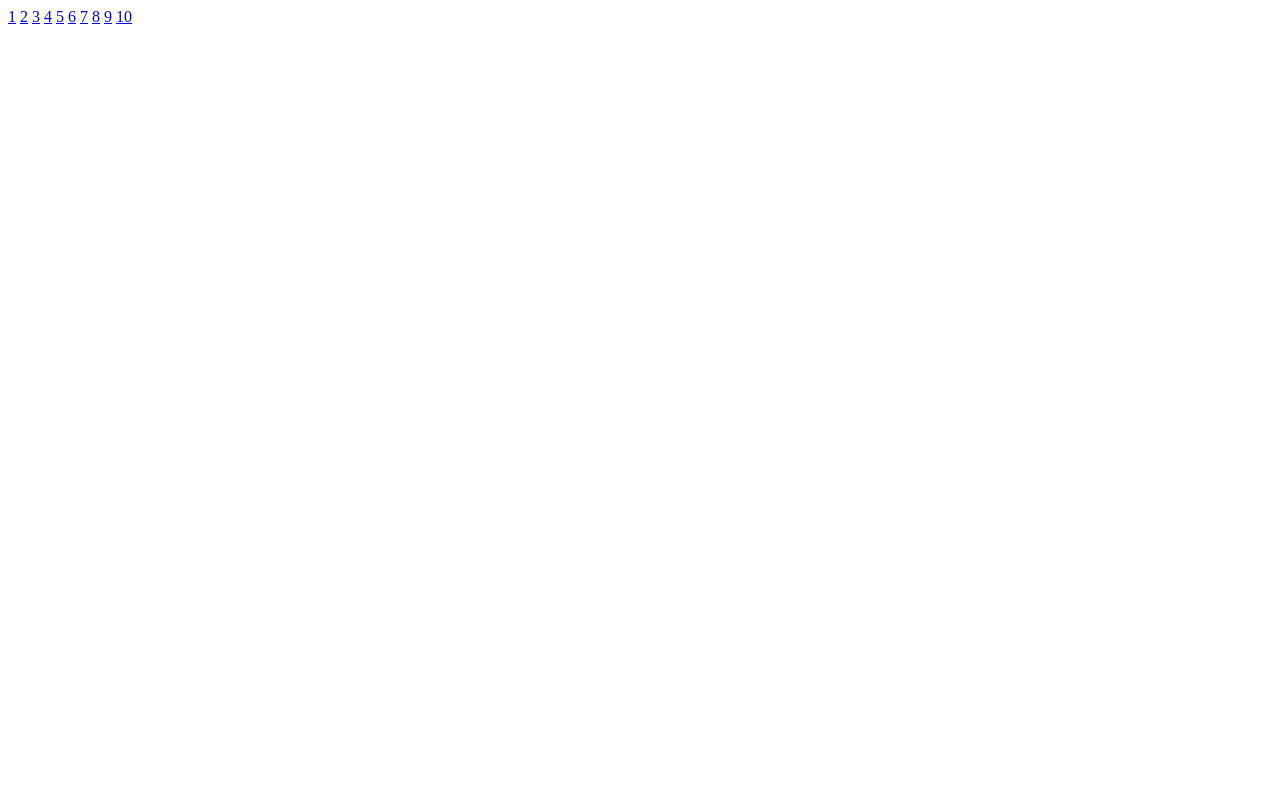
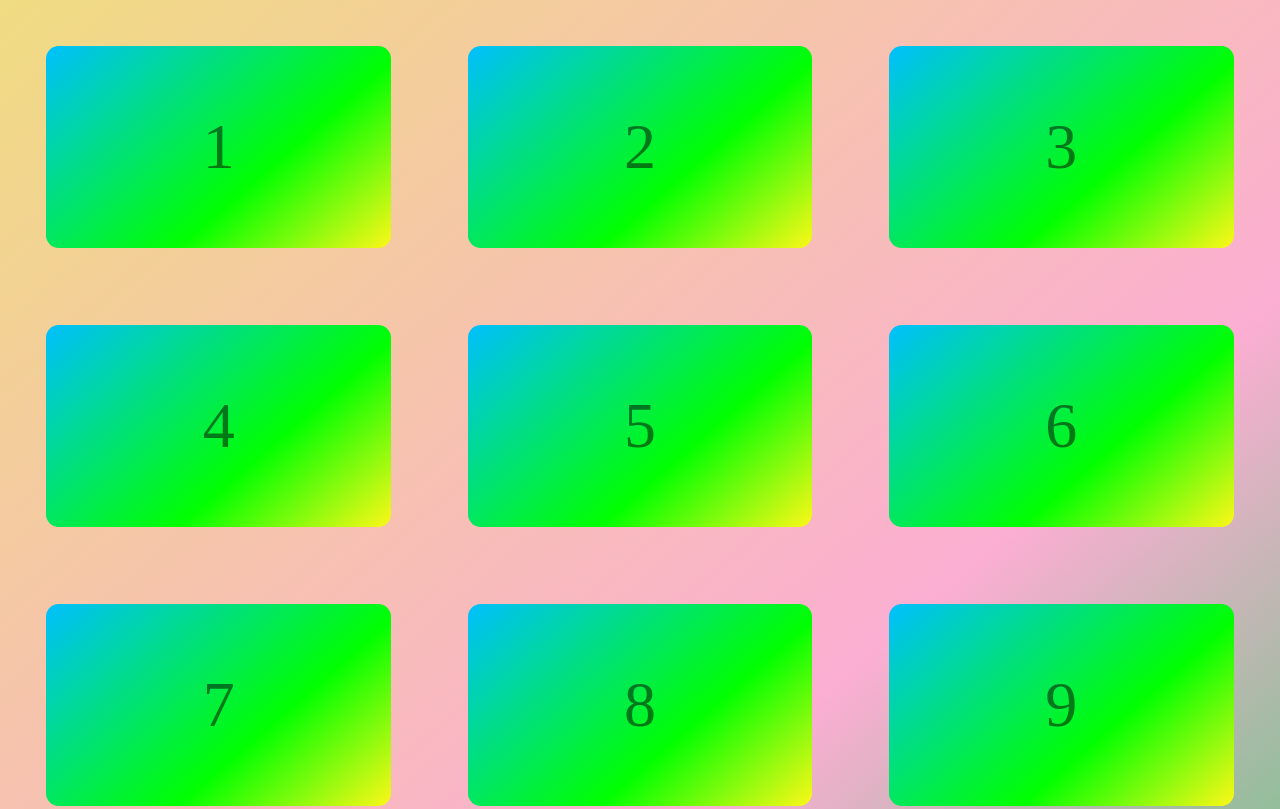
Before and after one commit to ahmedhats/HTML-CSS_10xProjectsChallenge, a plain HTML site: page showcase/index.html in a window 1280 px wide. Shown: the top 809 px of the page. Drawn offline with Linux system fonts and the light colour scheme.

Commit message:
styling added

```diff
--- a/showcase/index.html
+++ b/showcase/index.html
@@ -7,6 +7,7 @@
     <link rel="stylesheet" href="style.css" />
   </head>
   <body>
+    <div class="container">
         <a href="../project 1 Automotive car design/automative.html">1</a>
         <a href="../project 2 practice Restaurant Design/restaurant .html">2</a>
         <a href="../project 3 practice Shoes Are Us/footwear.html">3</a>
@@ -17,5 +18,6 @@
         <a href="../project 8 Streaming-design/stream.html">8</a>
         <a href="../project 9 IT/it.html">9</a>
         <a href="../project 10 Portfolio Design/portfolio.html">10</a>
+    </div>
   </body>
 </html>
--- a/showcase/style.css
+++ b/showcase/style.css
@@ -0,0 +1,31 @@
+body {
+    background-color: #50C878;
+    background-image: linear-gradient(319deg, #50C878 0%, #fbaed2 37%, #f0dc82 100%);
+
+}
+
+.container {
+    display: flex;
+    flex-wrap: wrap;
+}
+
+a {
+    text-decoration: none;
+    flex: 1;
+    color: rgba(0, 0, 0, 0.5);
+    font-size: 5vw;
+    text-align: center;
+    padding: 5vw 10vw;
+    margin: 3vw;
+    background-color: #00bfff;
+    background-image: linear-gradient(319deg, #fdf718 0%, #01ff01 37%, #00bfff 100%);
+    border-radius: 1vw;
+}
+
+a:hover {
+    background-color: #00bfff;
+    background-image: linear-gradient(319deg, #fdf718 5%, #af01ff 45%, #00bfff 100%);
+    box-shadow: 0 0 20px 1px rgb(0, 255, 242);
+    border-radius: 2vw;
+    color: black;
+}
```
Lines whose indentation alone changed are shown as unchanged.
